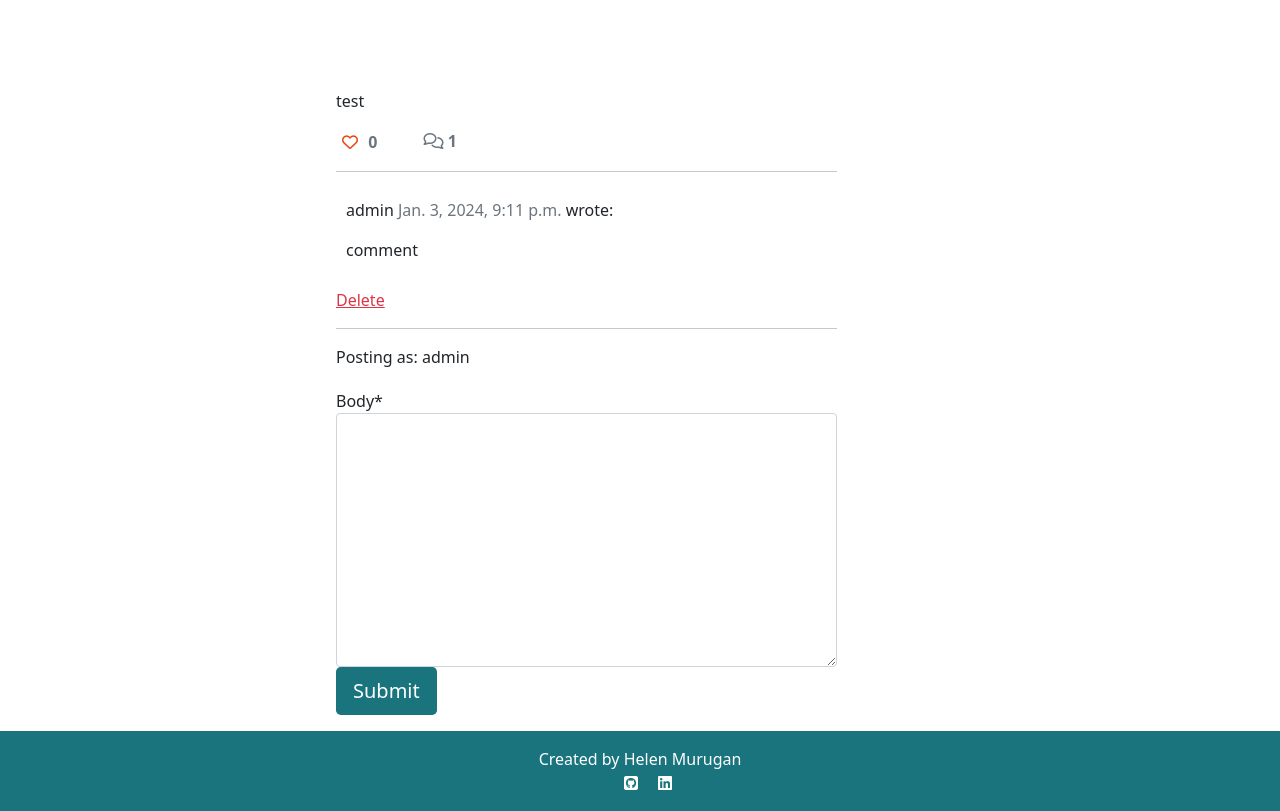
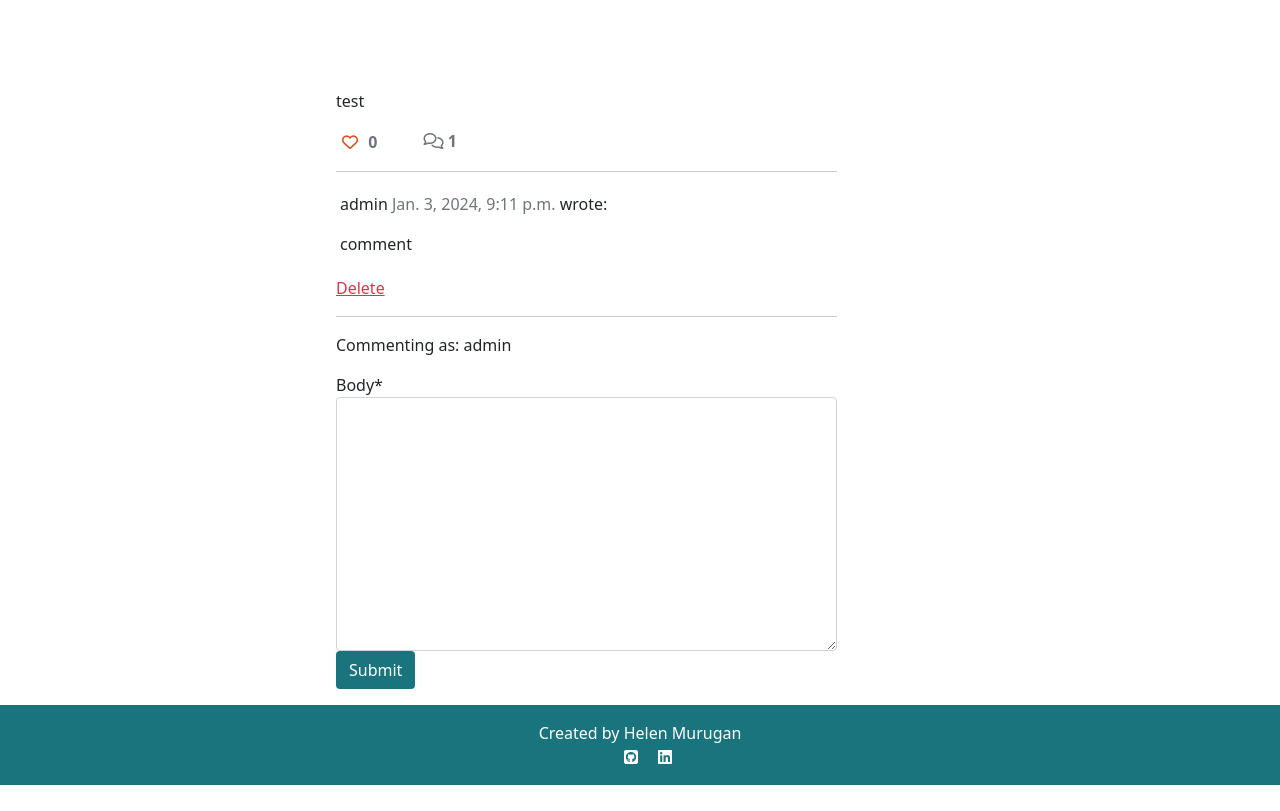
Before and after one commit to helenmurugan/the-groomers-network, a Django app: a page that uses templates/post_detail.html in a window 1280 px wide. Shown: the part 228-1039 px from the top of the page. After the commit the page ends 1013 px from the top, so only its background shows below. Run offline with Django 3.2, Linux system fonts and the light colour scheme; a user stored in the database is signed in; data comes from the database, SQL or seed files in the repository; both versions use the stored data as it was after the commit; some libraries are stand-ins or nearby versions.

Commit message:
style: Reverse the order of the comments and style buttons and links

```diff
--- a/post/views.py
+++ b/post/views.py
@@ -32,7 +32,7 @@ class PostDetail(View):
         """
         queryset = Post.objects
         post = get_object_or_404(queryset, slug=slug)
-        comments = post.comments.filter(approved=True).order_by("-created_on")
+        comments = post.comments.filter(approved=True).order_by("created_on")
         liked = False
         if post.likes.filter(id=self.request.user.id).exists():
             liked = True
@@ -54,7 +54,7 @@ class PostDetail(View):
         """
         queryset = Post.objects
         post = get_object_or_404(queryset, slug=slug)
-        comments = post.comments.all().order_by("-created_on")
+        comments = post.comments.all().order_by("created_on")
         liked = False
         if post.likes.filter(id=self.request.user.id).exists():
             liked = True
--- a/static/css/style.css
+++ b/static/css/style.css
@@ -34,6 +34,7 @@
 /* profile page */
 .profile-card {
     background-color: aliceblue;
+    border-radius: 1rem;
 }
 
 .big-fa {
@@ -67,6 +68,7 @@
 .post-link {
     text-decoration: none;
     color: #445261;
+    margin-left: 4px;
 }
 
 .post-link:hover,
--- a/templates/comment_confirm_delete.html
+++ b/templates/comment_confirm_delete.html
@@ -1,11 +1,11 @@
 {% extends "base.html" %}
 
 {% block content %}
-<form method="post" action="{% url 'comment_confirm_delete' pk=object.id %}">
+<form method="post" action="{% url 'comment_confirm_delete' pk=object.id %}" class="text-center">
     {% csrf_token %}
     <p>Are you sure you want to delete this comment?</p>
     {{ form }}
-    <input type="submit" value="Confirm">
+    <input type="submit" value="Confirm" class="btn btn-danger">
     <a href="{% url 'home' %}" class="post-link">Cancel</a>
 </form>
 {% endblock %}
--- a/templates/my_profile.html
+++ b/templates/my_profile.html
@@ -7,7 +7,7 @@
     <div class="container my-5">
         <div class="row justify-content-center">
             <div class="col-md-8 col-lg-7">
-                <div class="profile-card" style="border-radius: 1rem;">
+                <div class="profile-card">
                     <div class="text-center">
                         <h1 class="card-body teal-text big-fa"><i class="fa-solid fa-user"></i></h1>
                     </div>
@@ -26,7 +26,7 @@
                         </div>
                     </div>
                     <div class="text-center">
-                        <a href="{% url 'my_profile_update'  user.profile.pk %}" class="btn btn-secondary mb-4">Edit Profile</a>
+                        <a href="{% url 'my_profile_update'  user.profile.pk %}" class="btn btn-signup mb-4">Edit Profile</a>
                     </div>
                 </div>
             </div>
--- a/templates/post_confirm_delete.html
+++ b/templates/post_confirm_delete.html
@@ -1,11 +1,11 @@
 {% extends "base.html" %}
 
 {% block content %}
-<form method="post">
+<form method="post" class="text-center">
     {% csrf_token %}
     <p>Are you sure you want to delete this post?</p>
     {{ form }}
-    <input type="submit" value="Confirm">
+    <input type="submit" value="Confirm" class="btn btn-danger">
     <a href="{% url 'post_detail' post.slug  %}" class="post-link">Cancel</a>
 </form>
 {% endblock %}
--- a/templates/post_create.html
+++ b/templates/post_create.html
@@ -17,7 +17,8 @@
                             {{ form | crispy }}
                             {% csrf_token %}
                             <div class="text-center">
-                                <button type="submit" class="btn btn-secondary my-4">Submit</button>
+                                <button type="submit" class="btn btn-signup my-4">Submit</button>
+                                <a href="{% url 'home'  %}" class="post-link">Cancel</a>
                             </div>
                         </form>
                     </div>
--- a/templates/post_detail.html
+++ b/templates/post_detail.html
@@ -65,13 +65,12 @@
             </div>
         </div>
         <div>
-            <!-- <h3 class="card-text">Comments:</h3> -->
             <div>
                 {% for comment in comments %}
-                <div class="comments" style="padding: 10px;">
-                    <p class="font-weight-bold">
+                <div class="p-1">
+                    <p>
                         {{ comment.name }}
-                        <span class="text-muted font-weight-normal">
+                        <span class="text-muted">
                             {{ comment.created_on }}
                         </span> wrote:
                     </p>
@@ -88,12 +87,11 @@
         </div>
         <div>
             {% if user.is_authenticated %}
-            <!-- <h3 class="card-text">Leave a comment:</h3> -->
-            <p>Posting as: {{ user.username }}</p>
-            <form method="post" style="margin-top: 1.3em;">
+            <p>Commenting as: {{ user.username }}</p>
+            <form method="post">
                 {{ comment_form | crispy }}
                 {% csrf_token %}
-                <button type="submit" class="btn btn-signup btn-lg">Submit</button>
+                <button type="submit" class="btn btn-signup">Submit</button>
             </form>
             {% endif %}
         </div>
```
Also changed, not shown: templates/index.html (+4 -5 lines), templates/my_profile_update.html (+4 -3 lines), db.sqlite3.
